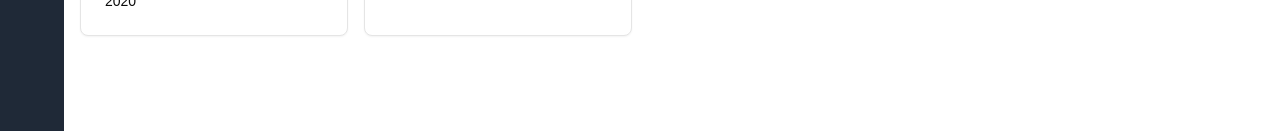
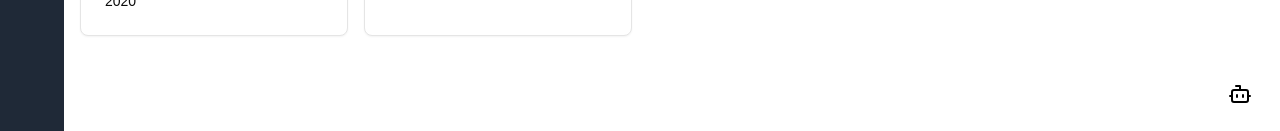
Before and after one commit to hamsathul/adeo_hackathon_frontend, a Next.js app: page /user in a window 1280 px wide. Shown: the part 666-797 px from the top of the page. Built offline with nearby package versions, Linux system fonts and the light colour scheme.

Commit message:
Added Employee list page

```diff
--- a/app/user/page.tsx
+++ b/app/user/page.tsx
@@ -7,9 +7,12 @@ import { Card, CardContent, CardHeader } from '@/components/ui/card'
 import { DropdownMenu, DropdownMenuContent, DropdownMenuItem, DropdownMenuTrigger } from '@/components/ui/dropdown-menu'
 import { Input } from '@/components/ui/input'
 import { Select, SelectContent, SelectItem, SelectTrigger, SelectValue } from '@/components/ui/select'
-import { Download, Filter, Grid2X2, Import, LayoutList, MoreVertical, Plus, Search, UserPlus } from 'lucide-react'
+import { Bot, Download, Filter, Grid2X2, Import, LayoutList, MoreVertical, Plus, Search, UserPlus } from 'lucide-react'
 import Sidebar from '../admin/_components/sidebar'
 import Header from '../admin/_components/header'
+import Chatbot from '@/components/custom/chatbot'
+import { translations } from '@/components/custom/translation'
+import { useLanguageStore } from '@/store/useLanguageStore'
 
 interface Employee {
   id: string
@@ -27,9 +30,13 @@ interface Employee {
 
 export default function Component() {
     const [isSidebarOpen, setIsSidebarOpen] = useState(false);
+    const [showChatbot, setShowChatbot] = useState(false);
+    const [isHovered, setIsHovered] = useState(false);
     const toggleSidebar = () => {
         setIsSidebarOpen(!isSidebarOpen);
       };
+    const { isArabic } = useLanguageStore();
+  const text = isArabic ? translations.ar : translations.en;
   const [view, setView] = useState<'grid' | 'list'>('grid')
   const [employees] = useState<Employee[]>([
     {
@@ -247,6 +254,24 @@ export default function Component() {
             </CardContent>
           </Card>
         ))}
+         {/* AI Assistant Button */}
+          <div className="fixed bottom-4 right-4">
+            <div
+              className={`relative rounded-full bg-primary text-primary-foreground p-3 cursor-pointer transition-all duration-300 ease-in-out ${isHovered ? 'w-36' : 'w-12'}`}
+              onMouseEnter={() => setIsHovered(true)}
+              onMouseLeave={() => setIsHovered(false)}
+              onClick={() => setShowChatbot(true)}
+            >
+              <Bot className="w-6 h-6" />
+              {isHovered && (
+                <span className="absolute left-12 top-1/2 transform -translate-y-1/2 whitespace-nowrap">
+                  {text.ai}
+                </span>
+              )}
+            </div>
+          </div>
+          {/* Chatbot component */}
+          <Chatbot isOpen={showChatbot} onClose={() => setShowChatbot(false)} />
       </div>
     </div>
     </>
```
